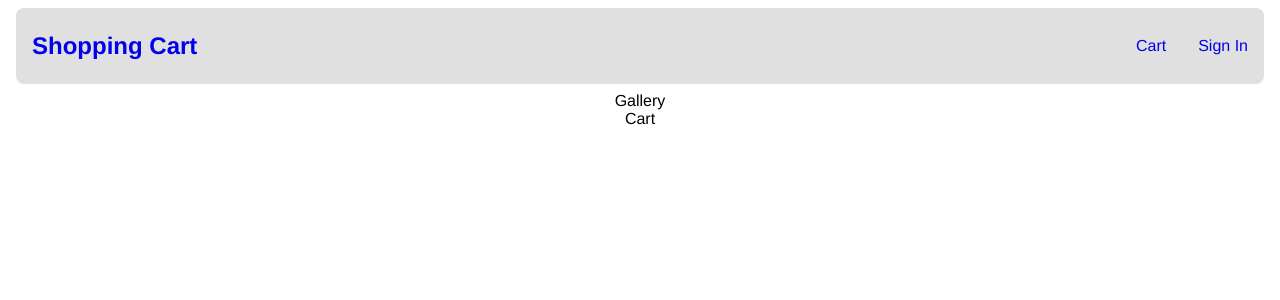
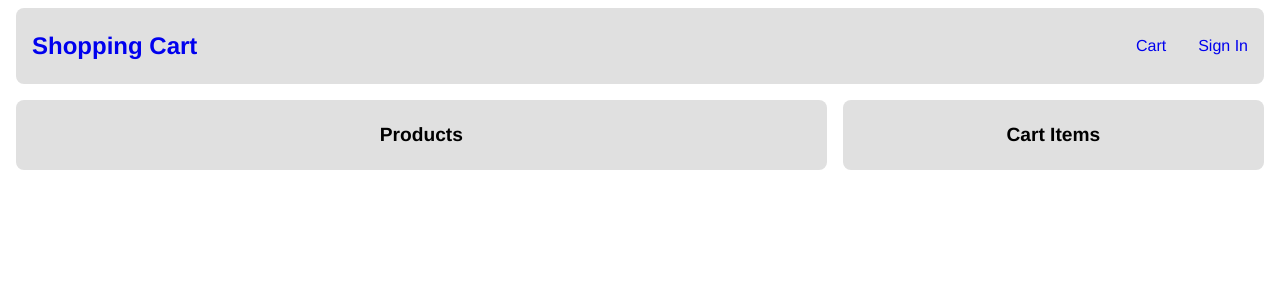
Before and after one commit to vishalicious213/shopping-cart, a React (Create React App) app: page / in a window 1280 px wide. Shown: the top 300 px of the page. Built offline with nearby package versions, Linux system fonts and the light colour scheme.

Commit message:
styled Gallery & Cart

```diff
--- a/src/App.js
+++ b/src/App.js
@@ -7,7 +7,7 @@
   return (
     <div className="App">
       <Header />
-      <div>
+      <div className='row'>
         <Gallery />
         <Cart />
       </div>
--- a/src/components/Cart.js
+++ b/src/components/Cart.js
@@ -2,6 +2,8 @@
 
 export default function Cart() {
     return (
-        <div>Cart</div>
+        <aside className='block col-1'>
+            <h2>Cart Items</h2>
+        </aside>
     )
 }
--- a/src/components/Gallery.js
+++ b/src/components/Gallery.js
@@ -2,6 +2,11 @@
 
 export default function Gallery() {
     return (
-        <div>Gallery</div>
+        <main className='block col-2'>
+            <h2>Products</h2>
+            <div className='row'>
+
+            </div>
+        </main>
     )
 }
```
